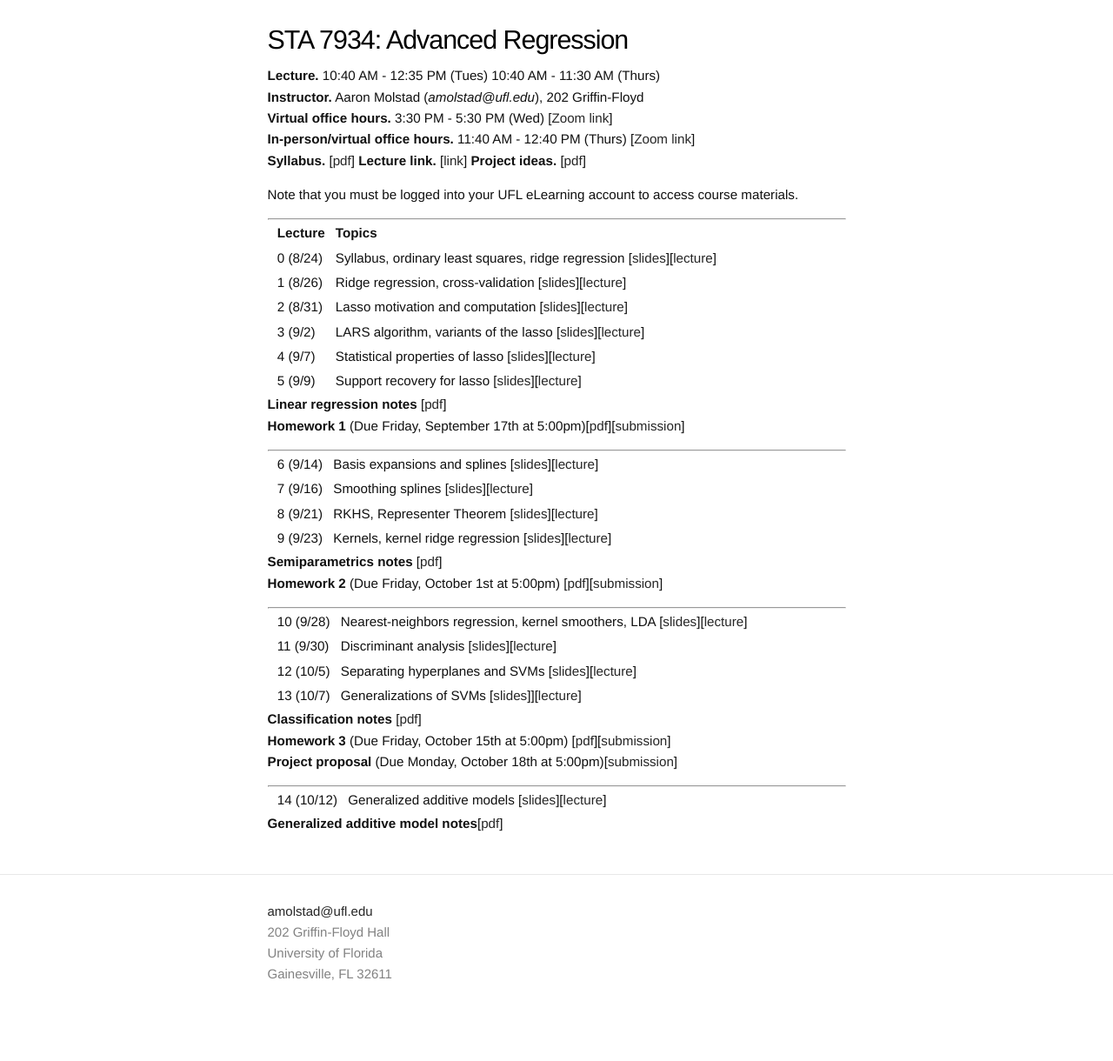
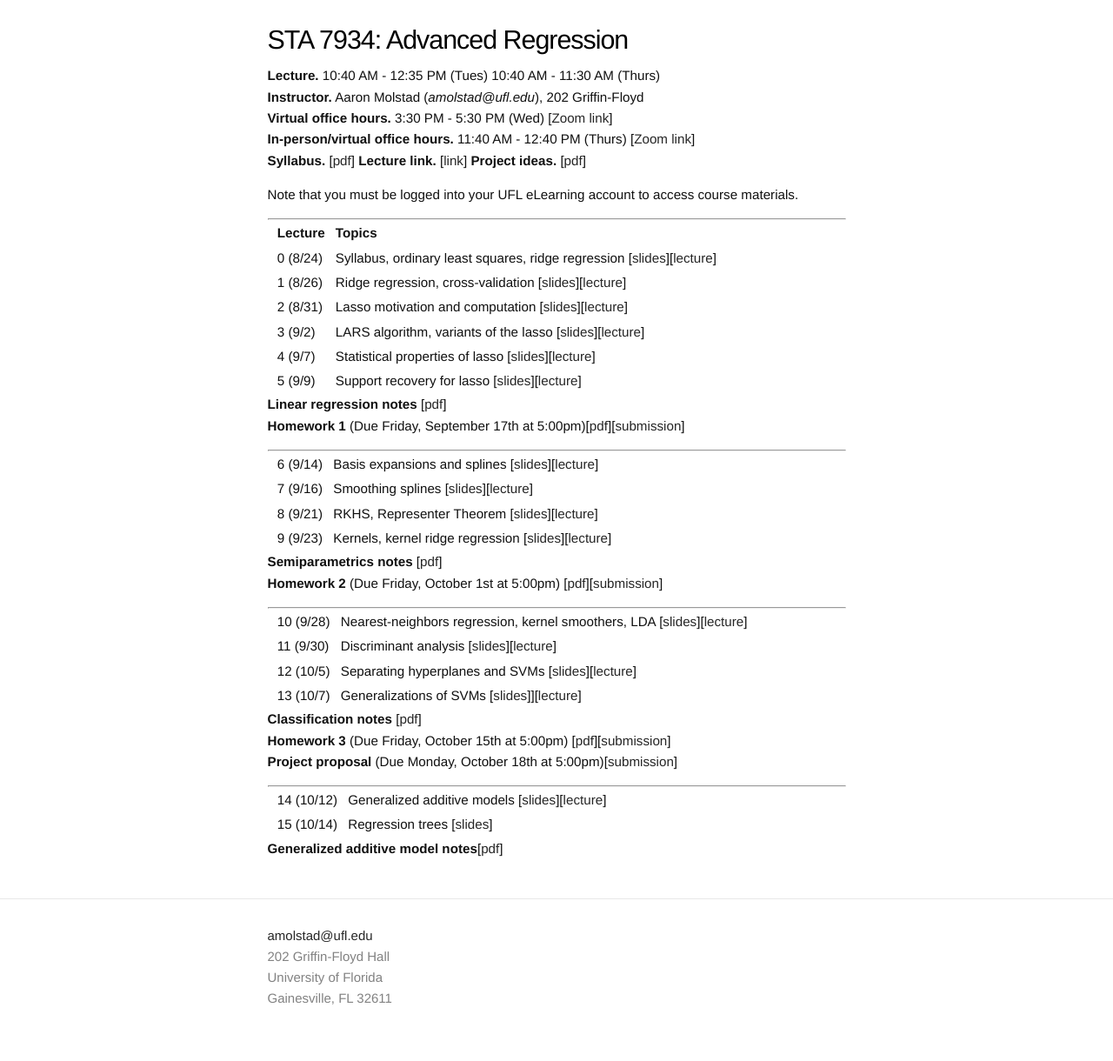
Before and after one commit to ajmolstad/ajmolstad.github.io, a Jekyll site: the page built from F21_STA7934.md, in a window 1280 px wide. Shown: the whole page at 87% size. Built offline with Jekyll 4.4.1, drawn with Linux system fonts in a browser that asks for light colours; before the commit the page ends 1192 px from its top, so only the background shows below that.

Commit message:
Update F21_STA7934.md

```diff
--- a/F21_STA7934.md
+++ b/F21_STA7934.md
@@ -53,5 +53,6 @@ Note that you must be logged into your UFL eLearning account to access course ma
 -----------------
 
 || 14 (10/12) || Generalized additive models [[slides](https://ufl.instructure.com/files/63018329/download?download_frd=1)][[lecture](https://ufl.instructure.com/courses/437665/files?preview=63023551)] ||
+|| 15 (10/14) || Regression trees [[slides](https://ufl.instructure.com/files/63094581/download?download_frd=1)]||
 
 **Generalized additive model notes**[[pdf](https://ufl.instructure.com/files/63023768/download?download_frd=1)]
```
